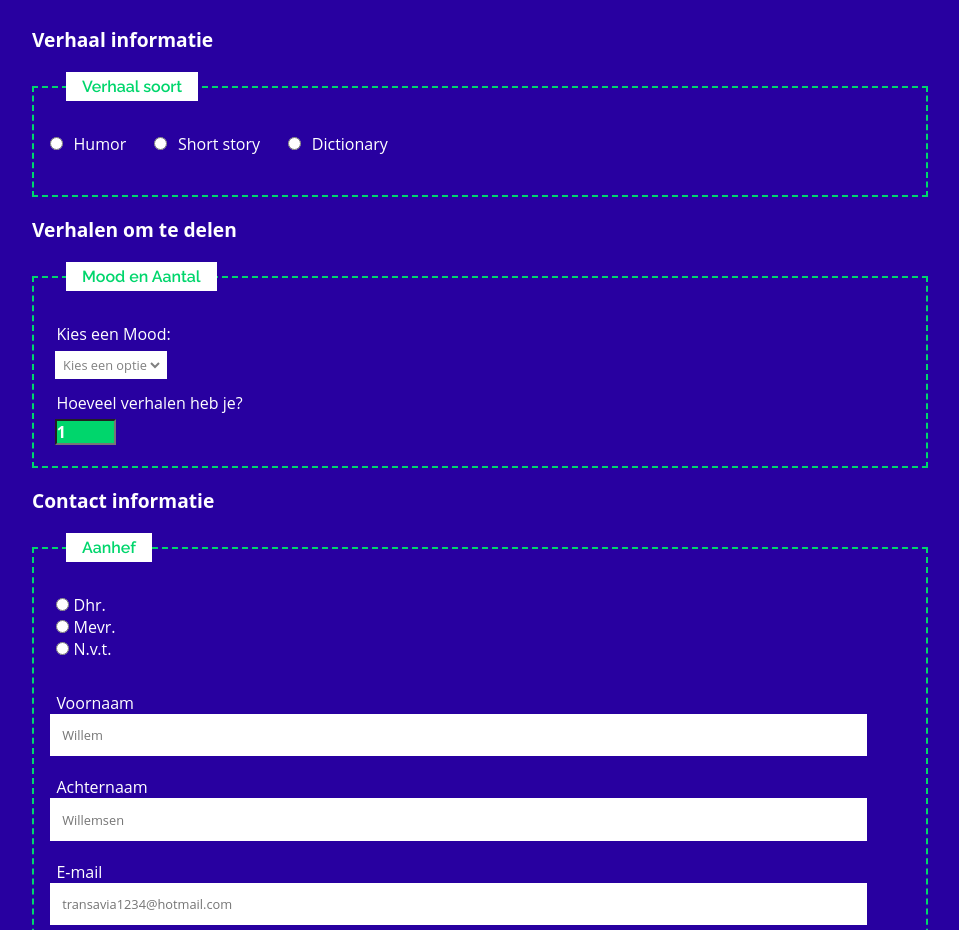
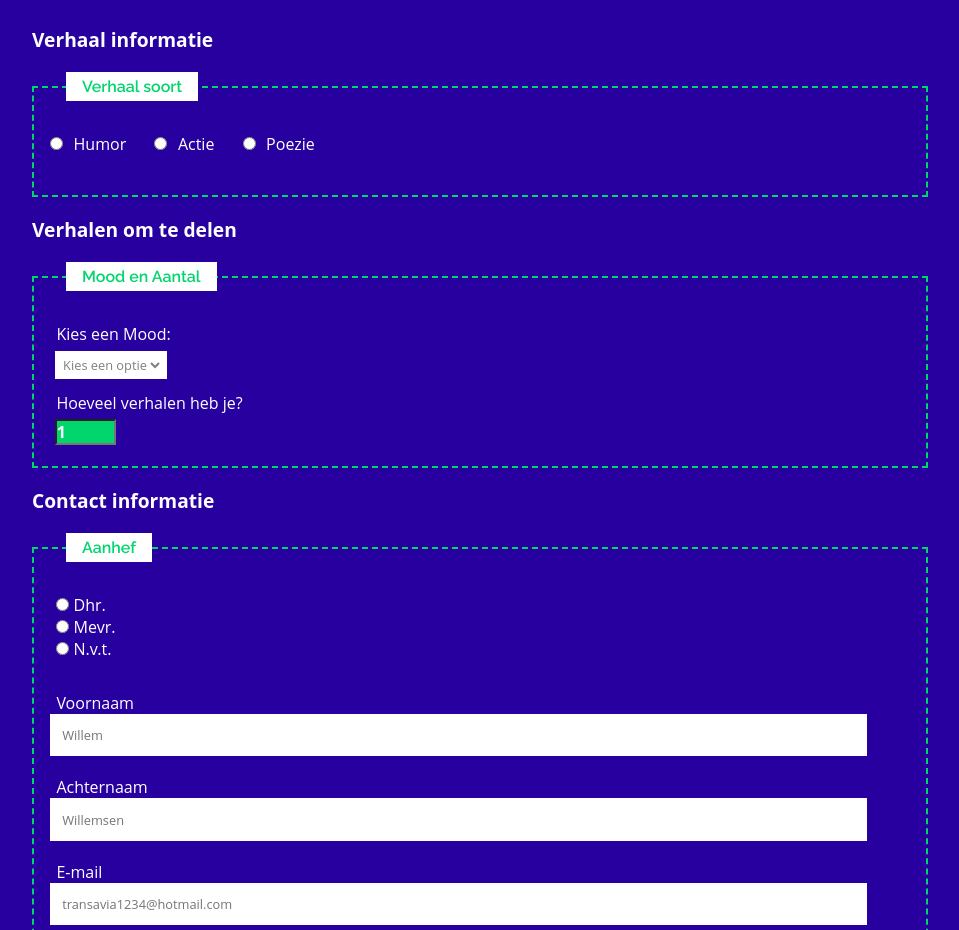
Before and after one commit to Kevinfl/Travel-Stories, a plain HTML site: page verhaal.html in a window 1280 px wide. Shown: the part 1606-2536 px from the top of the page, without its empty margins (160-1119 px from the left). Drawn offline with nearby package versions, Linux system fonts and the light colour scheme; a web font is replaced by a local one.

Commit message:
Update verhaal.html

```diff
--- a/verhaal.html
+++ b/verhaal.html
@@ -104,10 +104,10 @@
               <legend>Verhaal soort</legend>
                <input type="radio" id="Humor" name="verhaal soort" title="Option 1, Comedy">
                 <label title="Option 1, Comedy">Humor</label>
-                 <input type="radio" id="short-story" name="verhaal soort" title="Option 2, Short story">
-                  <label title="Option 2, Short story">Short story</label>
-                   <input type="radio" id="Dictionary" name="verhaal soort" title="Option 3, Dictionary">
-                    <label title="Option 3, Dictionary">Dictionary</label>
+                 <input type="radio" id="Actie" name="verhaal soort" title="Option 2, Actie">
+                  <label title="Option 2, Actie">Actie</label>
+                   <input type="radio" id="Poezie" name="verhaal soort" title="Option 3, Poezie">
+                    <label title="Option 3, Poezie">Poezie</label>
              </fieldset>
             </section>
 <!-----------------------------------------End form Section 1---------------------------------------------->
```
